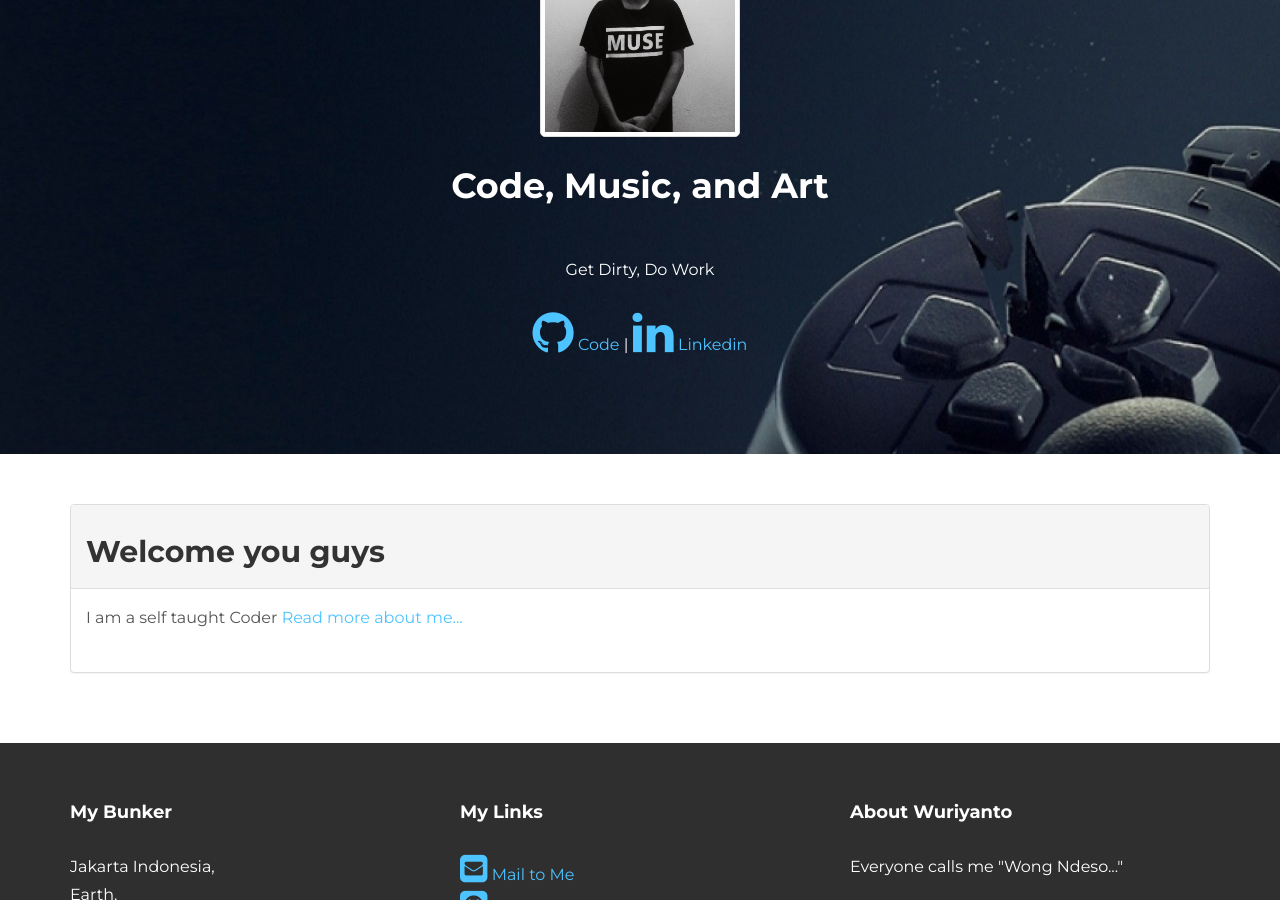
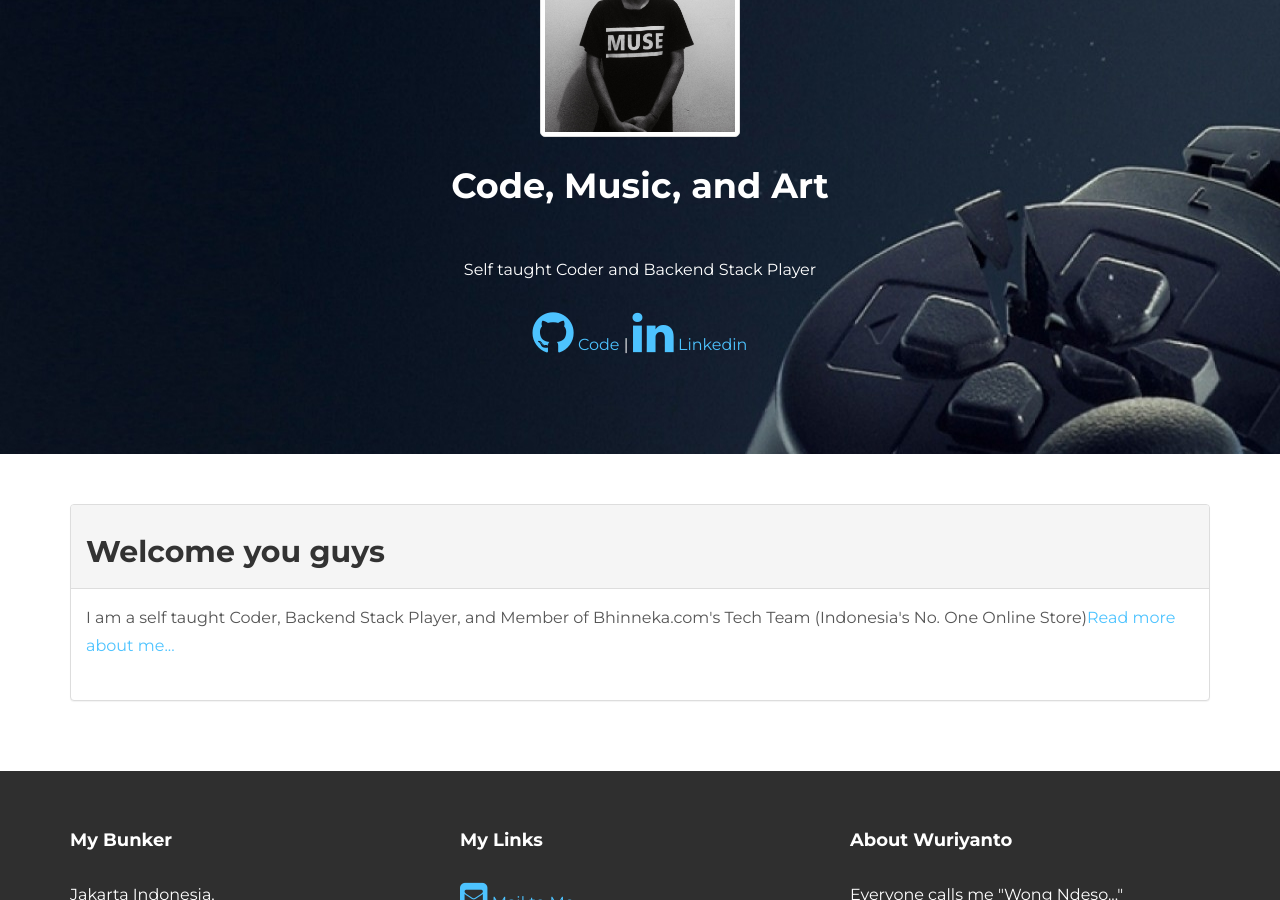
Before and after one commit to wuriyanto48/wuriyanto48.github.io, a Jekyll site: the page built from index.html, in a window 1280 px wide and 900 px high, scrolled down 387 px. Built offline with Jekyll 4.4.1, drawn with Linux system fonts in a browser that asks for light colours; nearby versions of some CDN libraries; comment, search, counter and statistics services are not loaded.

Commit message:
change site title

```diff
--- a/_layouts/default.html
+++ b/_layouts/default.html
@@ -108,7 +108,7 @@
           </script>
 
 					<h1>Code, Music, and Art</h1>
-					<p>Get Dirty, Do Work</p>
+					<p>Self taught Coder and Backend Stack Player</p>
           <p>
             <a class="button is-large is-white" href="https://github.com/wuriyanto48" target="_blank">
               <span class="icon">
--- a/index.html
+++ b/index.html
@@ -3,4 +3,4 @@ layout: default
 title: Wuriyanto Musobar at github.io
 title_header: Welcome you guys
 ---
-<p>I am a self taught Coder <em></em><a href="/about">Read more about me...</a></p>
+<p>I am a self taught Coder, Backend Stack Player, and Member of Bhinneka.com's Tech Team (Indonesia's No. One Online Store)<em></em><a href="/about">Read more about me...</a></p>
```
